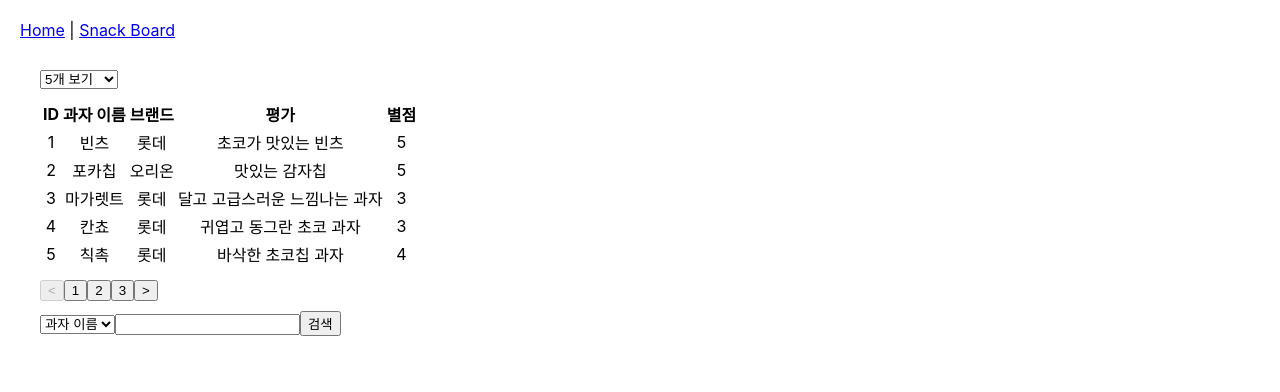
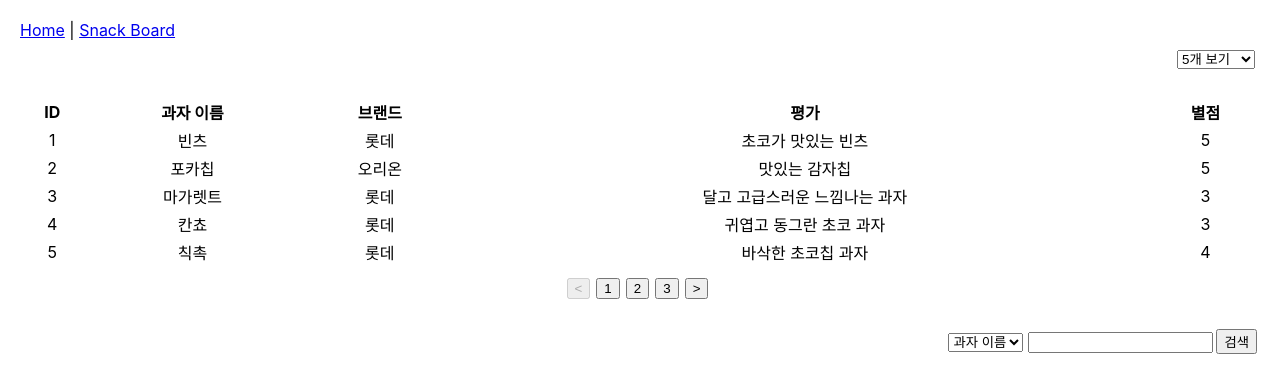
Before and after one commit to Almond13/lerarn-react-new, a React (Create React App) app: page /SnackBoard in a window 1280 px wide. Shown: the top 392 px of the page. Built offline with nearby package versions, Linux system fonts and the light colour scheme.

Commit message:
Modify css

```diff
--- a/src/index.css
+++ b/src/index.css
@@ -16,6 +16,28 @@ code {
   padding: 20px;
 }
 
-.select {
-  margin: 10px 0;
+.board{
+  display: grid;
+  grid-auto-flow: column;
+  grid-template-rows: 1fr 3fr 1fr 1fr;
 }
+
+.board label {
+  justify-self: end;
+}
+
+.board .pagination {
+  justify-self: center;
+}
+
+.table-container {
+  display: grid;
+}
+
+.board .select {
+  margin: 10px 5px 10px 0;
+}
+
+.board button {
+  margin: 0 3px;
+}
--- a/src/pages/SnackBoard.js
+++ b/src/pages/SnackBoard.js
@@ -13,9 +13,9 @@ const SnackBoard = () => {
 
   const Lists = ({ listData }) => {
     return (
-      <tr>
-        <td>{listData.id}</td>
-        <td>{listData.snack}</td>
+      <tr style={{ padding: 0, margin: 0 }}>
+        <td style={{ padding: 0, margin: 0 }}>{listData.id}</td>
+        <td style={{ padding: 0, margin: 0 }}>{listData.snack}</td>
         <td>{listData.brand}</td>
         <td>{listData.content}</td>
         <td>{listData.star}</td>
@@ -52,7 +52,7 @@ const SnackBoard = () => {
   const Pagination = ({ total, limit, page, setPage }) => {
     const numPage = Math.ceil(total / limit)
     return (
-      <div className="select">
+      <div className="select pagination">
         <button onClick={() => setPage(page - 1)} disabled={page === 1}>
           &lt;
         </button>
@@ -97,8 +97,9 @@ const SnackBoard = () => {
   }, [])
 
   return (
-    <div className="App">
+    <div className="board">
       <SelectNum />
+      <div className="table-container">
         <table>
           <thead>
             <tr>
@@ -119,9 +120,11 @@ const SnackBoard = () => {
             )}
           </tbody>
         </table>
+      </div>
       <Pagination total={total} limit={limit} page={page} setPage={setPage} />
       <label>
         <select
+          className="select"
           value={searchType}
           onChange={({ target: { value } }) => {
             setSearchType(String(value))
```
Lines whose indentation alone changed are shown as unchanged.
